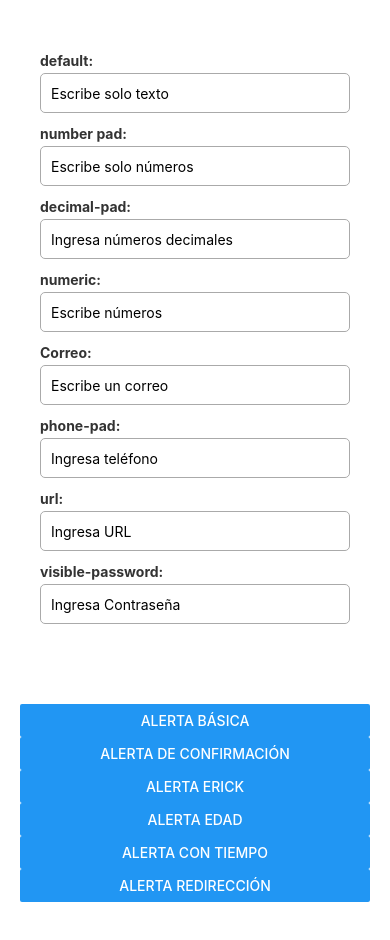
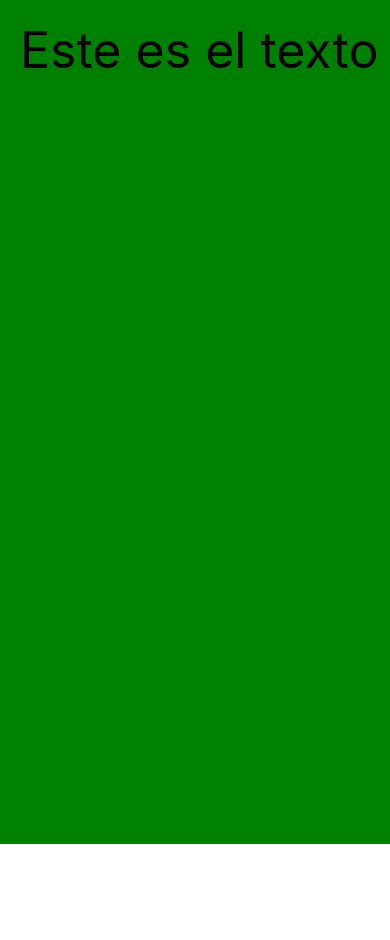
Before and after one commit to 122043254/PM193, a React Native app in the folder Blank/: screen / in a window 390 px wide. Shown: the top 940 px of the page. After the commit the page ends 844 px from the top, so only its background shows below. Built offline with nearby package versions, Linux system fonts and the light colour scheme.

Commit message:
Practica No.12: Scrollview & ActivityIndicator

```diff
--- a/Blank/App.js
+++ b/Blank/App.js
@@ -1,203 +1,54 @@
-import { StatusBar } from 'expo-status-bar';
-import { StyleSheet, Text, View, TextInput, Button, Alert, ScrollView } from 'react-native';
-import React, { useState } from 'react';
+import { ScrollView, StatusBar, StyleSheet, Text } from "react-native";
+import { SafeAreaProvider, SafeAreaView } from "react-native-safe-area-context";
+import React, { useRef } from "react";
 
-export default function App() {
-  const [defaultText, setDefaultText] = useState('');
-  const [emailText, setEmailText] = useState('');
-  const [numberPadText, setNumberPadText] = useState('');
-  const [decimalPadText, setDecimalPadText] = useState('');
-  const [numericText, setNumericText] = useState('');
-  const [phoneText, setPhoneText] = useState('');
-  const [urlText, setUrlText] = useState('');
-  const [visiblePassword, setVisiblePassword] = useState('');
-
-  const isValidEmail = (email) => /^[^\s@]+@[^\s@]+\.[^\s@]+$/.test(email);
-  const isValidPhone = (phone) => /^[0-9]{7,15}$/.test(phone);
-  const isValidUrl = (url) => /^(https?:\/\/)?([\w.-]+)\.([a-z]{2,6})(\/[\w.-])\/?$/.test(url);
-  const isNumeric = (value) => /^[0-9]+$/.test(value);
-  const isDecimal = (value) => /^[0-9]*\.?[0-9]+$/.test(value);
-
-  const AlertaBasica = () => {
-    Alert.alert('Alerta Básica', `Texto ingresado: ${defaultText}`);
-  };
-
-  const AlertaConfirmacion = () => {
-    Alert.alert(
-      'Confirmación',
-      '¿Gus es gustambo?',
-      [
-        { text: 'Sí', onPress: () => Alert.alert('Exactamente') },
-        { text: 'No', onPress: () => Alert.alert('¿Cómo que no?') },
-      ],
-      { cancelable: false }
-    );
-  };
-
-  const AlertaTexto = () => {
-    if (defaultText.trim() !== '') {
-      Alert.alert('Texto', `Exactamente, ${defaultText}`);
-    } else {
-      Alert.alert('Error', 'Por favor, ingresa una respuesta válida.');
-    }
-  };
-
-  const AlertaConfrimacion = () => {
-    const numero = parseInt(numberPadText);
-    if (!isNaN(numero) && numero >= 1 && numero <= 70) {
-      Alert.alert('Edad', `Tu edad es: ${numero}`);
-    } else {
-      Alert.alert('Error', 'Edad incorrecta, por favor ingresa un valor válido.');
-    }
-  };
-
-  const AlertaTimpo = () => {
-    setTimeout(() => {
-      Alert.alert('Alerta con tiempo', 'Hola, han pasado 5 segundos');
-    }, 5000);
-  };
-
-  const alertaRedireccion = () => {
-    Alert.alert(
-      'Redirección',
-      '¿Quieres ir a Google?',
-      [
-        { text: 'Sí', onPress: () => Alert.alert('Redirigiendo a Google...') },
-        { text: 'No', onPress: () => Alert.alert('Cancelado') },
-      ],
-      { cancelable: false }
-    );
-  };
+const App = () => {
 
   return (
-    <View style={styles.container}>
-      <ScrollView contentContainerStyle={styles.container}>
-        <Text style={styles.label}>default: </Text>
-        <TextInput
-          style={styles.input}
-          onChangeText={setDefaultText}
-          value={defaultText}
-          placeholder="Escribe solo texto"
-          keyboardType="default"
-        />
-
-        <Text style={styles.label}>number pad: </Text>
-        <TextInput
-          style={styles.input}
-          placeholder="Escribe solo números"
-          keyboardType="number-pad"
-          value={numberPadText}
-          onChangeText={(text) => {
-            if (isNumeric(text) || text === '') setNumberPadText(text);
-          }}
-        />
-
-        <Text style={styles.label}>decimal-pad: </Text>
-        <TextInput
-          style={styles.input}
-          placeholder="Ingresa números decimales"
-          keyboardType="decimal-pad"
-          value={decimalPadText}
-          onChangeText={(text) => {
-            if (isDecimal(text) || text === '') setDecimalPadText(text);
-          }}
-        />
-
-        <Text style={styles.label}>numeric: </Text>
-        <TextInput
-          style={styles.input}
-          placeholder="Escribe números"
-          keyboardType="numeric"
-          value={numericText}
-          onChangeText={(text) => {
-            if (isNumeric(text) || text === '') setNumericText(text);
-          }}
-        />
-
-        <Text style={styles.label}>Correo: </Text>
-        <TextInput
-          style={[styles.input, !isValidEmail(emailText) && emailText ? styles.errorInput : null]}
-          placeholder="Escribe un correo"
-          keyboardType="email-address"
-          value={emailText}
-          onChangeText={setEmailText}
-          autoCapitalize="none"
-        />
-        {!isValidEmail(emailText) && emailText !== '' && (
-          <Text style={styles.errorText}>Correo no válido</Text>
-        )}
-
-        <Text style={styles.label}>phone-pad: </Text>
-        <TextInput
-          style={[styles.input, !isValidPhone(phoneText) && phoneText ? styles.errorInput : null]}
-          placeholder="Ingresa teléfono"
-          keyboardType="phone-pad"
-          value={phoneText}
-          onChangeText={setPhoneText}
-        />
-        {!isValidPhone(phoneText) && phoneText !== '' && (
-          <Text style={styles.errorText}>Teléfono inválido</Text>
-        )}
-
-        <Text style={styles.label}>url:</Text>
-        <TextInput
-          style={[styles.input, !isValidUrl(urlText) && urlText ? styles.errorInput : null]}
-          placeholder="Ingresa URL"
-          keyboardType="url"
-          value={urlText}
-          onChangeText={setUrlText}
-          autoCapitalize="none"
-        />
-        {!isValidUrl(urlText) && urlText !== '' && (
-          <Text style={styles.errorText}>URL inválida</Text>
-        )}
-
-        <Text style={styles.label}>visible-password:</Text>
-        <TextInput
-          style={styles.input}
-          placeholder="Ingresa Contraseña"
-          keyboardType="visible-password"
-          value={visiblePassword}
-          onChangeText={setVisiblePassword}
-          secureTextEntry={false}
-          autoCapitalize="none"
-        />
-      </ScrollView>
-
-      <Button title="Alerta básica" onPress={AlertaBasica} />
-      <Button title="Alerta de confirmación" onPress={AlertaConfirmacion} />
-      <Button title="Alerta Erick" onPress={AlertaTexto} />
-      <Button title="Alerta Edad" onPress={AlertaConfrimacion} />
-      <Button title="Alerta con tiempo" onPress={AlertaTimpo} />
-      <Button title="Alerta redirección" onPress={alertaRedireccion} />
-    </View>
-  );
-}
+    <SafeAreaProvider>
+      <SafeAreaView style={styles.container} edges={['top']}>
+        <ScrollView style={styles.ScrollView} horizontal>
+          <Text style={styles.text}>
+            Este es el texto que utilizara todo el espacio
+            Este es el texto que utilizara todo el espacio
+            Este es el texto que utilizara todo el espacio
+            Este es el texto que utilizara todo el espacio
+            Este es el texto que utilizara todo el espacio
+            Este es el texto que utilizara todo el espacio
+            Este es el texto que utilizara todo el espacio
+            Este es el texto que utilizara todo el espacio
+            Este es el texto que utilizara todo el espacio
+            Este es el texto que utilizara todo el espacio
+            Este es el texto que utilizara todo el espacio
+            Este es el texto que utilizara todo el espacio
+            Este es el texto que utilizara todo el espacio
+            Este es el texto que utilizara todo el espacio
+            Este es el texto que utilizara todo el espacio
+            Este es el texto que utilizara todo el espacio
+            Este es el texto que utilizara todo el espacio
+            Este es el texto que utilizara todo el espacio
+            Este es el texto que utilizara todo el espacio
+            Este es el texto que utilizara todo el espacio
+          </Text>
+        </ScrollView>
+      </SafeAreaView>
+    </SafeAreaProvider>
+  )
+};
 
 const styles = StyleSheet.create({
   container: {
+    flex:1,
+    paddingTop: StatusBar.currentHeight,
+
+  },
+  ScrollView: {
+    backgroundColor: 'green',
+  },
+  text: {
+    fontSize: 50,
     padding: 20,
-    paddingBottom: 80,
-  },
-  label: {
-    fontWeight: 'bold',
-    marginTop: 12,
-    marginBottom: 4,
-    color: '#333',
-  },
-  input: {
-    height: 40,
-    borderColor: '#aaa',
-    borderWidth: 1,
-    paddingHorizontal: 10,
-    borderRadius: 5,
-  },
-  errorInput: {
-    borderColor: 'red',
-  },
-  errorText: {
-    color: 'red',
-    fontSize: 12,
-    marginBottom: 4,
-  },
+  }
 });
+
+export default App;
--- a/Blank/package.json
+++ b/Blank/package.json
@@ -14,7 +14,9 @@
     "react": "19.0.0",
     "react-native": "0.79.2",
     "react-native-elements": "^3.4.3",
-    "react-native-paper": "^5.14.5"
+    "react-native-paper": "^5.14.5",
+    "react-native-safe-area-context": "5.4.0",
+    "@expo/metro-runtime": "~5.0.4"
   },
   "devDependencies": {
     "@babel/core": "^7.20.0"
```
Also changed, not shown: 2 other files (tests, documents, lock files or other folders).
